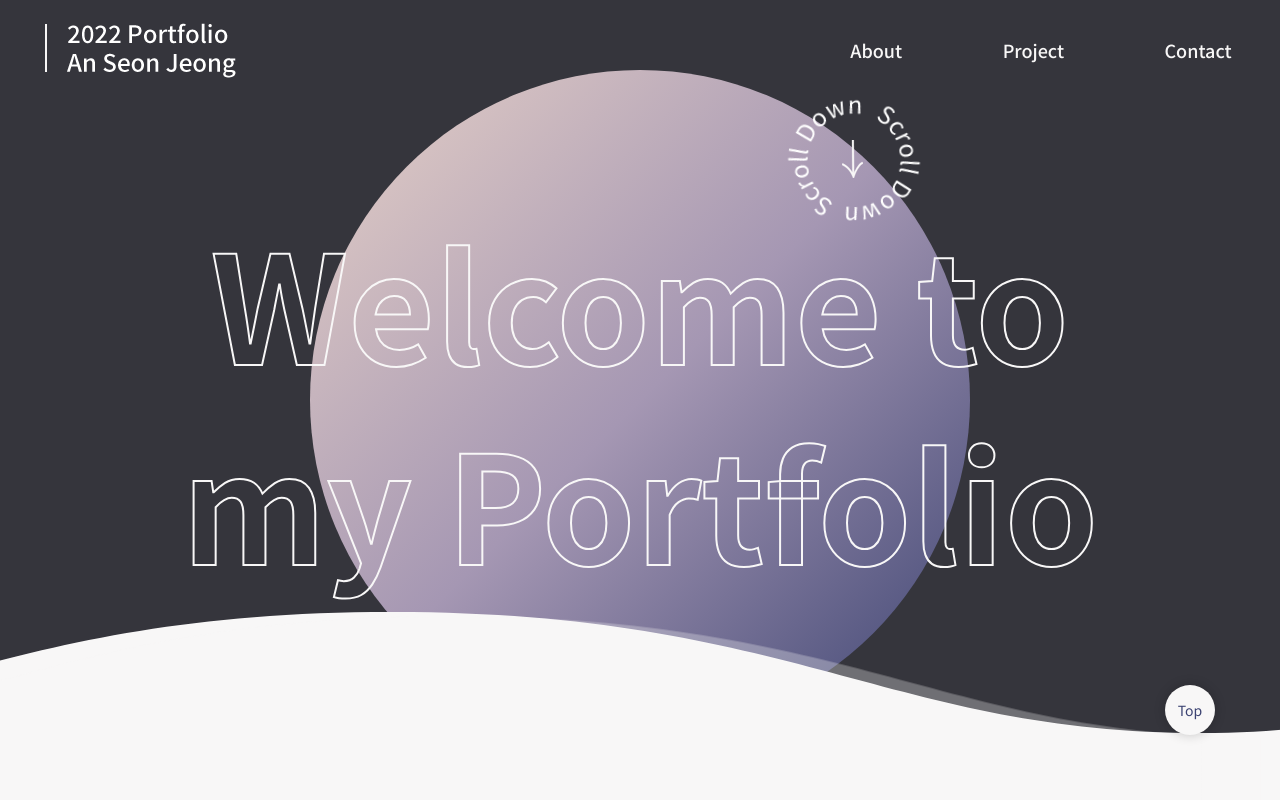
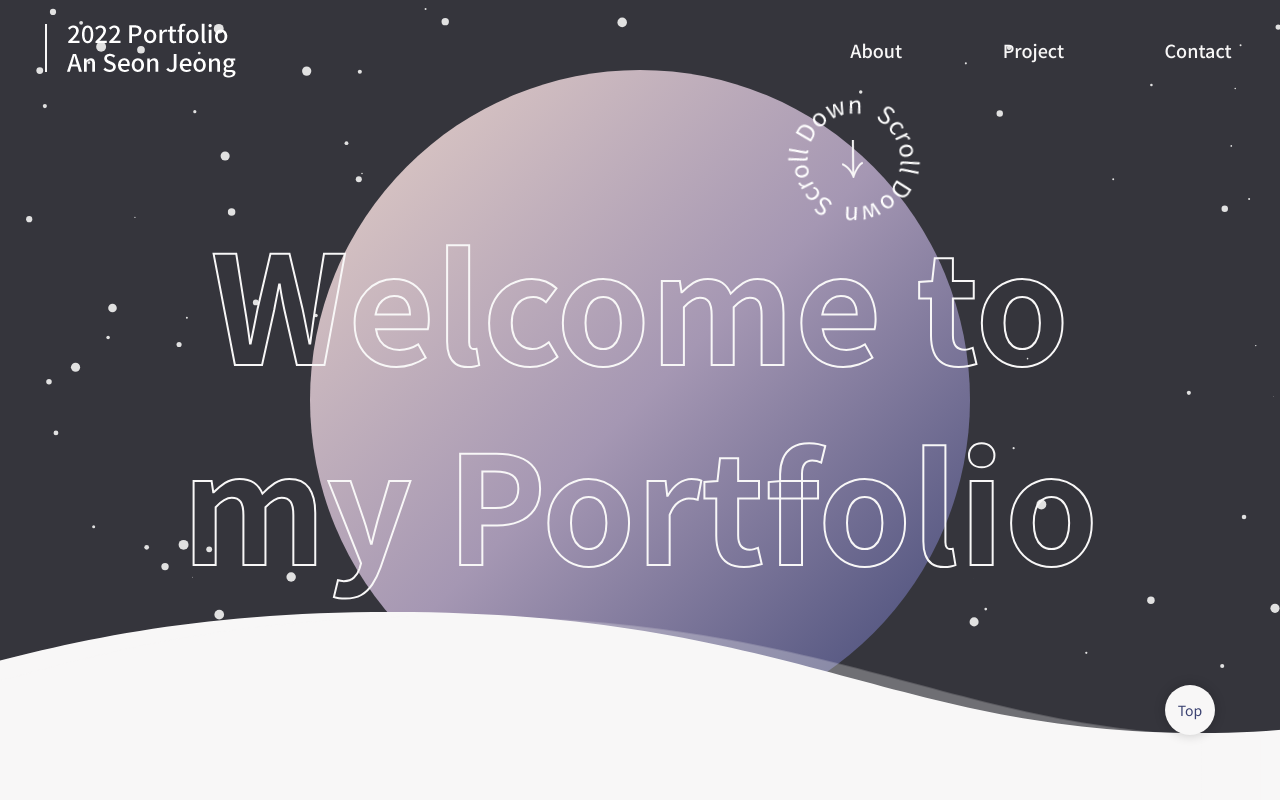
Before and after one commit to AnSeonJeong/Portfolio, a plain HTML site: page index.html in a window 1280 px wide. Shown: the top 800 px of the page. Drawn offline with Linux system fonts and the light colour scheme.

Commit message:
background

```diff
--- a/css/style.css
+++ b/css/style.css
@@ -467,7 +467,7 @@ canvas {
 }
 
 #circle.shrink {
-  animation: shrink 3s forwards;
+  animation: shrink 1s forwards;
 }
 
 @keyframes shrink {
--- a/js/main.js
+++ b/js/main.js
@@ -1,3 +1,67 @@
+// background
+const canvas = document.querySelector("canvas");
+const ctx = canvas.getContext("2d");
+
+canvas.width = window.innerWidth;
+canvas.height = window.innerHeight;
+
+function Particle(x, y, directionX, directionY, size, color) {
+  this.x = x;
+  this.y = y;
+  this.directionX = directionX;
+  this.directionY = directionY;
+  this.size = size;
+  this.color = color;
+
+  this.draw = function () {
+    ctx.beginPath();
+    ctx.arc(this.x, this.y, this.size, 0, Math.PI * 2);
+    ctx.fillStyle = this.color;
+    ctx.fill();
+  };
+}
+
+const particleNum = 150;
+let particlesArray = [];
+
+function particles() {
+  for (let i = 0; i < particleNum; i++) {
+    let x = Math.random() * canvas.width;
+    let y = Math.random() * canvas.height;
+    let directionX = Math.random() * 2 - 1;
+    let directionY = Math.random() * 2 - 1;
+    let size = Math.random() * 5;
+    let color = `rgba(225, 225, 225, ${Math.round(Math.random() * 5)})`;
+
+    const p = new Particle(x, y, directionX, directionY, size, color);
+    particlesArray.push(p);
+  }
+}
+
+function createParticles() {
+  for (let i = 0; i < particlesArray.length; i++) {
+    p = particlesArray[i];
+    p.draw();
+  }
+}
+
+function clearCanvas() {
+  ctx.clearRect(0, 0, canvas.width, canvas.height);
+}
+
+function animate() {
+  requestAnimationFrame(animate);
+  clearCanvas();
+  createParticles();
+}
+
+function createBg() {
+  particles();
+  createParticles();
+}
+
+createBg();
+
 // fliped card
 const flipedCard = document.querySelector(".card");
 
@@ -20,6 +84,13 @@ function hideMenu() {
 hideMenu();
 
 window.addEventListener("resize", () => {
+  canvas.width = window.innerWidth;
+  canvas.height = window.innerHeight;
+
+  clearCanvas();
+  particlesArray = [];
+  createBg();
+
   hideMenu();
 });
 
@@ -141,7 +212,6 @@ window.addEventListener("scroll", () => {
   }
 
   // contact scroll event
-  console.log(currentScroll, contact.offsetTop);
   if (currentScroll > contact.offsetTop - 100) {
     contactBox.classList.add(SHOW);
   } else {
```
